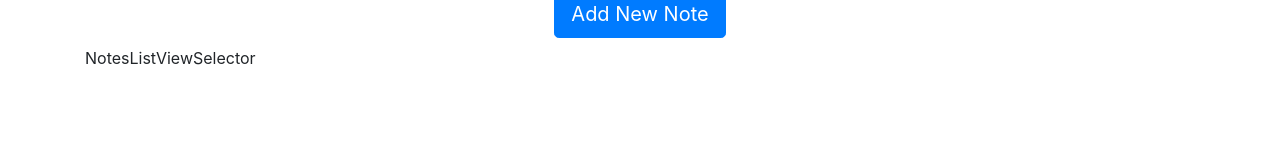
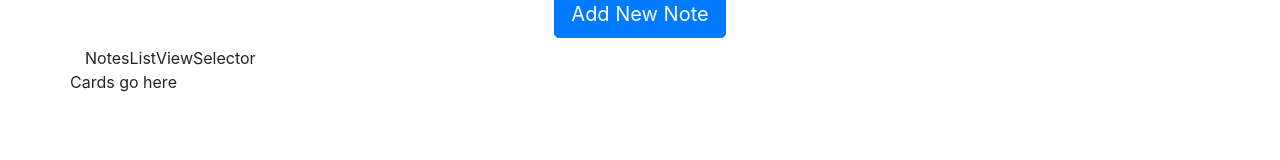
Before and after one commit to mediasittich/react-projects-list-app, a React (Create React App) app in the folder client/: page / in a window 1280 px wide. Shown: the part 124-284 px from the top of the page. Built offline with nearby package versions, Linux system fonts and the light colour scheme.

Commit message:
add Note Cards List container

```diff
--- a/client/src/components/NoteManager/NoteManager.js
+++ b/client/src/components/NoteManager/NoteManager.js
@@ -2,6 +2,7 @@ import React, { Component } from 'react';
 import './NoteManager.css';
 import AddNote from '../AddNote/AddNote';
 import NotesListViewSelector from '../NotesListViewSelector/NotesListViewSelector';
+import NotesCardDeck from '../NotesCardDeck/NotesCardDeck';
 
 class NoteManager extends Component {
     render() {
@@ -9,7 +10,7 @@ class NoteManager extends Component {
             <main className="container mt-5">
                 <AddNote />
                 <NotesListViewSelector />
-                {/* Notes Card Deck */}
+                <NotesCardDeck />
             </main>
         );
     }
--- /dev/null
+++ b/client/src/components/NotesCardDeck/NotesCardDeck.js
@@ -0,0 +1,14 @@
+import React, { Component } from 'react';
+import './NotesCardDeck.css';
+
+class NotesCardDeck extends Component {
+    render() {
+        return (
+            <div className="card-deck mb-4">
+                Cards go here
+            </div>
+        );
+    }
+}
+
+export default NotesCardDeck;
```
Also changed, not shown: client/src/components/NotesCardDeck/NotesCardDeck.css (added).
